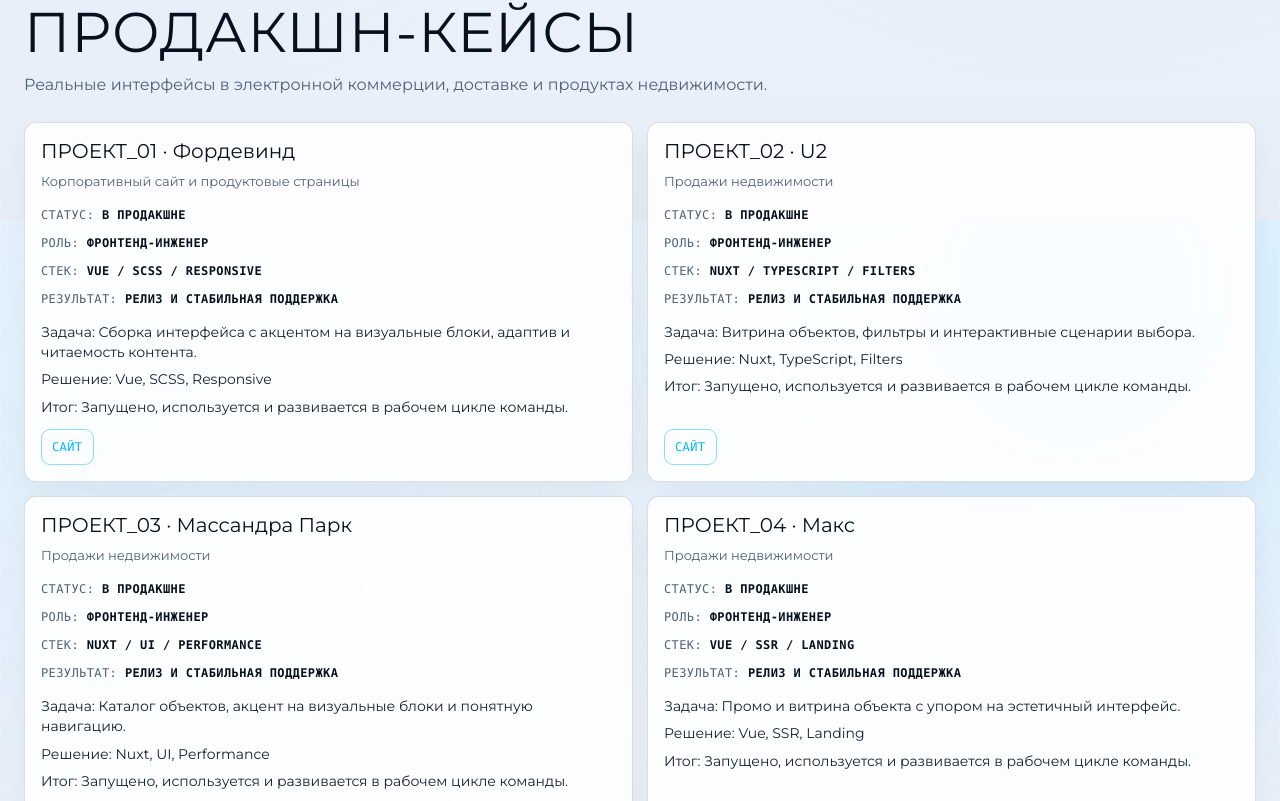
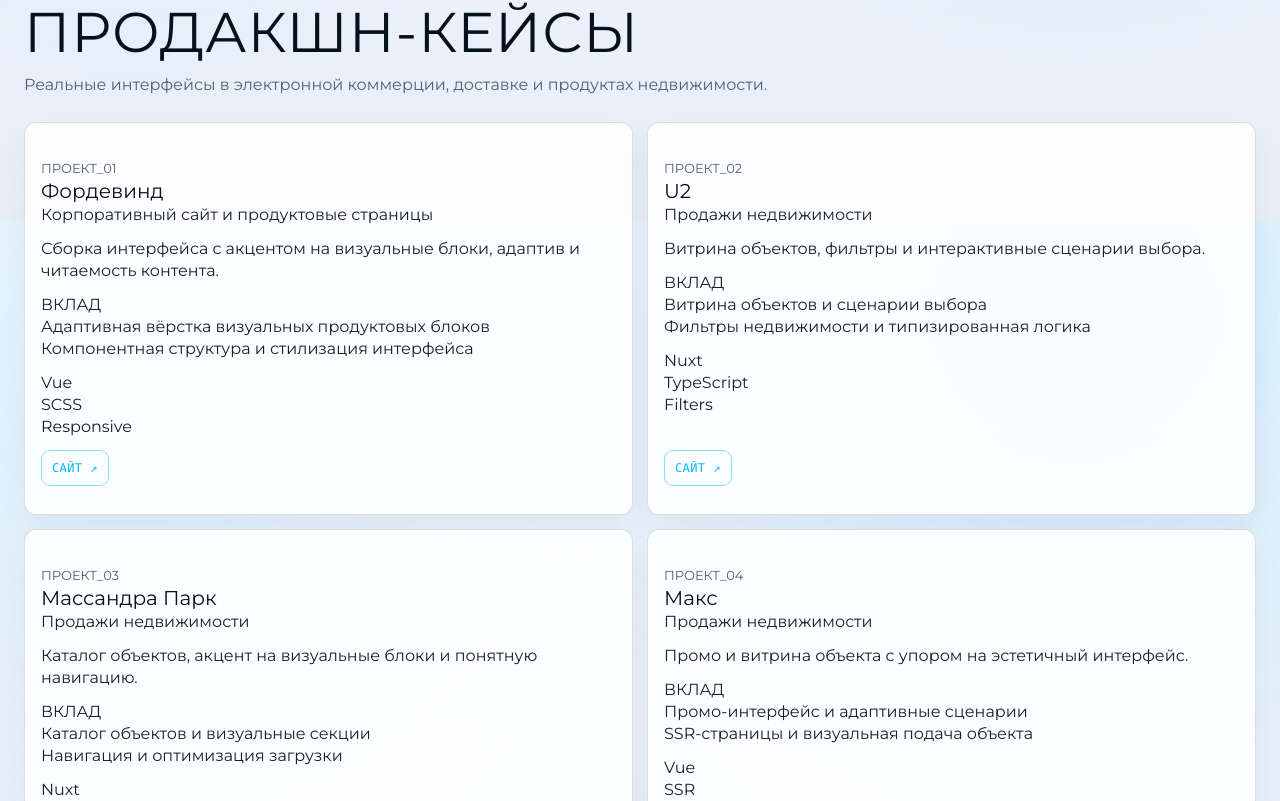
Before and after one commit to Chico-rso/TestBlog, a Nuxt app: page / in a window 1280 px wide. Shown: the part 2179-2980 px from the top of the page. Built offline with nearby package versions, Linux system fonts and the light colour scheme.

Commit message:
redesign portfolio project cards

```diff
--- a/components/sections/WorkSection.vue
+++ b/components/sections/WorkSection.vue
@@ -6,32 +6,38 @@
                 <p>{{ system.subtitle }}</p>
             </div>
             <ul class="work-grid" role="list">
-                <li v-for="(project, index) in copy.projects" :key="project.name">
-                    <article class="work-card reveal">
-                        <div class="work-card__top">
-                            <h3>{{ system.projectPrefix }}_{{ String(index + 1).padStart(2, '0') }} · {{ project.name }}</h3>
-                            <span>{{ project.type }}</span>
+                <li v-for="(project, index) in copy.projects" :key="project.id">
+                    <article class="work-card reveal" data-project-card>
+                        <span class="work-card__glow" aria-hidden="true"></span>
+                        <header class="work-card__top">
+                            <span class="work-card__index">
+                                {{ system.projectPrefix }}_{{ String(index + 1).padStart(2, '0') }}
+                            </span>
+                            <div>
+                                <h3>{{ project.name }}</h3>
+                                <p>{{ project.type }}</p>
+                            </div>
+                        </header>
+                        <p class="work-card__summary">{{ project.description }}</p>
+                        <div class="work-card__contribution">
+                            <span>{{ system.contributionLabel }}</span>
+                            <ul role="list">
+                                <li v-for="item in project.contributions" :key="item">{{ item }}</li>
+                            </ul>
                         </div>
-                        <ul class="work-card__meta" role="list">
-                            <li>{{ system.statusLabel }}: <b>{{ system.status }}</b></li>
-                            <li>{{ system.roleLabel }}: <b>{{ system.role }}</b></li>
-                            <li>{{ system.stackLabel }}: <b>{{ project.tags.join(' / ') }}</b></li>
-                            <li>{{ system.resultLabel }}: <b>{{ system.result }}</b></li>
-                        </ul>
-                        <ul class="work-card__details" role="list">
-                            <li>{{ system.problem }}: {{ project.description }}</li>
-                            <li>{{ system.solution }}: {{ project.tags.join(', ') }}</li>
-                            <li>{{ system.impact }}: {{ system.impactValue }}</li>
+                        <ul class="work-card__tags" role="list">
+                            <li v-for="tag in project.tags" :key="tag">{{ tag }}</li>
                         </ul>
                         <div class="work-card__links">
                             <template v-if="project.links.length">
                                 <a v-for="link in project.links" :key="link.url" :href="link.url" target="_blank"
                                    rel="noreferrer">
-                                    {{ link.label }}
+                                    {{ link.label }} <span aria-hidden="true">↗</span>
                                 </a>
                             </template>
                             <span v-else class="work-card__nda">{{ copy.labels.nda }}</span>
                         </div>
+                        <span class="work-card__signal" aria-hidden="true"></span>
                     </article>
                 </li>
             </ul>
--- a/data/systemSections.js
+++ b/data/systemSections.js
@@ -58,17 +58,7 @@
             title: 'ПРОДАКШН-КЕЙСЫ',
             subtitle: 'Реальные интерфейсы в электронной коммерции, доставке и продуктах недвижимости.',
             projectPrefix: 'ПРОЕКТ',
-            statusLabel: 'СТАТУС',
-            roleLabel: 'РОЛЬ',
-            stackLabel: 'СТЕК',
-            resultLabel: 'РЕЗУЛЬТАТ',
-            status: 'в продакшне',
-            role: 'фронтенд-инженер',
-            result: 'релиз и стабильная поддержка',
-            impactValue: 'Запущено, используется и развивается в рабочем цикле команды.',
-            problem: 'Задача',
-            solution: 'Решение',
-            impact: 'Итог',
+            contributionLabel: 'ВКЛАД',
         },
         stack: {
             title: 'ТЕХНОЛОГИЧЕСКИЙ СТЕК',
@@ -161,17 +151,7 @@
             title: 'PRODUCTION_CASES',
             subtitle: 'Shipped interfaces across e-commerce, delivery, and real-estate products.',
             projectPrefix: 'PROJECT',
-            statusLabel: 'STATUS',
-            roleLabel: 'ROLE',
-            stackLabel: 'STACK',
-            resultLabel: 'RESULT',
-            status: 'production',
-            role: 'frontend engineer',
-            result: 'live release, maintained in production',
-            impactValue: 'Released, used by real users, and maintained in long-term production.',
-            problem: 'Problem',
-            solution: 'Solution',
-            impact: 'Impact',
+            contributionLabel: 'CONTRIBUTION',
         },
         stack: {
             title: 'TECH_STACK',
```
Also changed, not shown: 1 other file (tests, documents, lock files or other folders).
